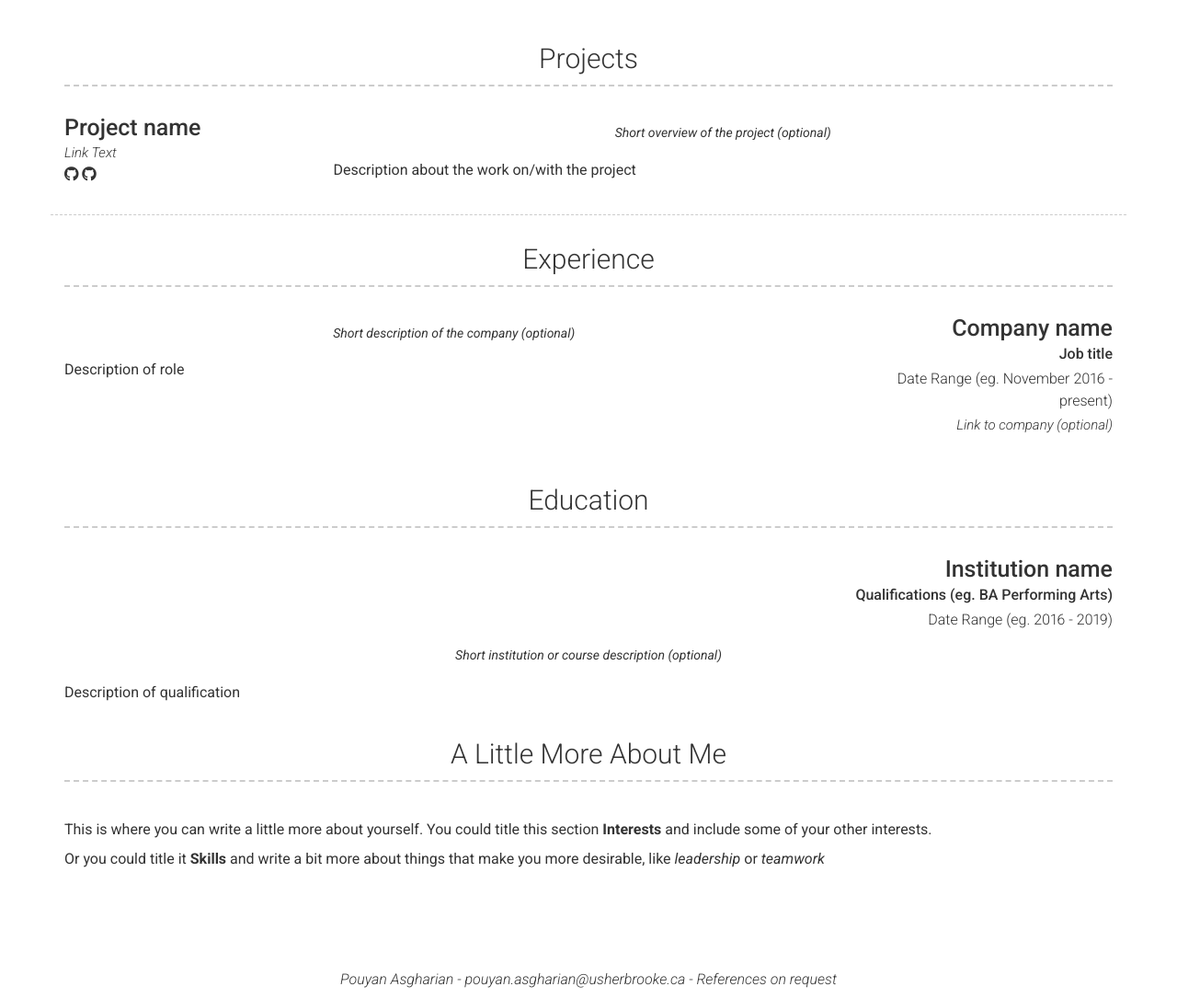
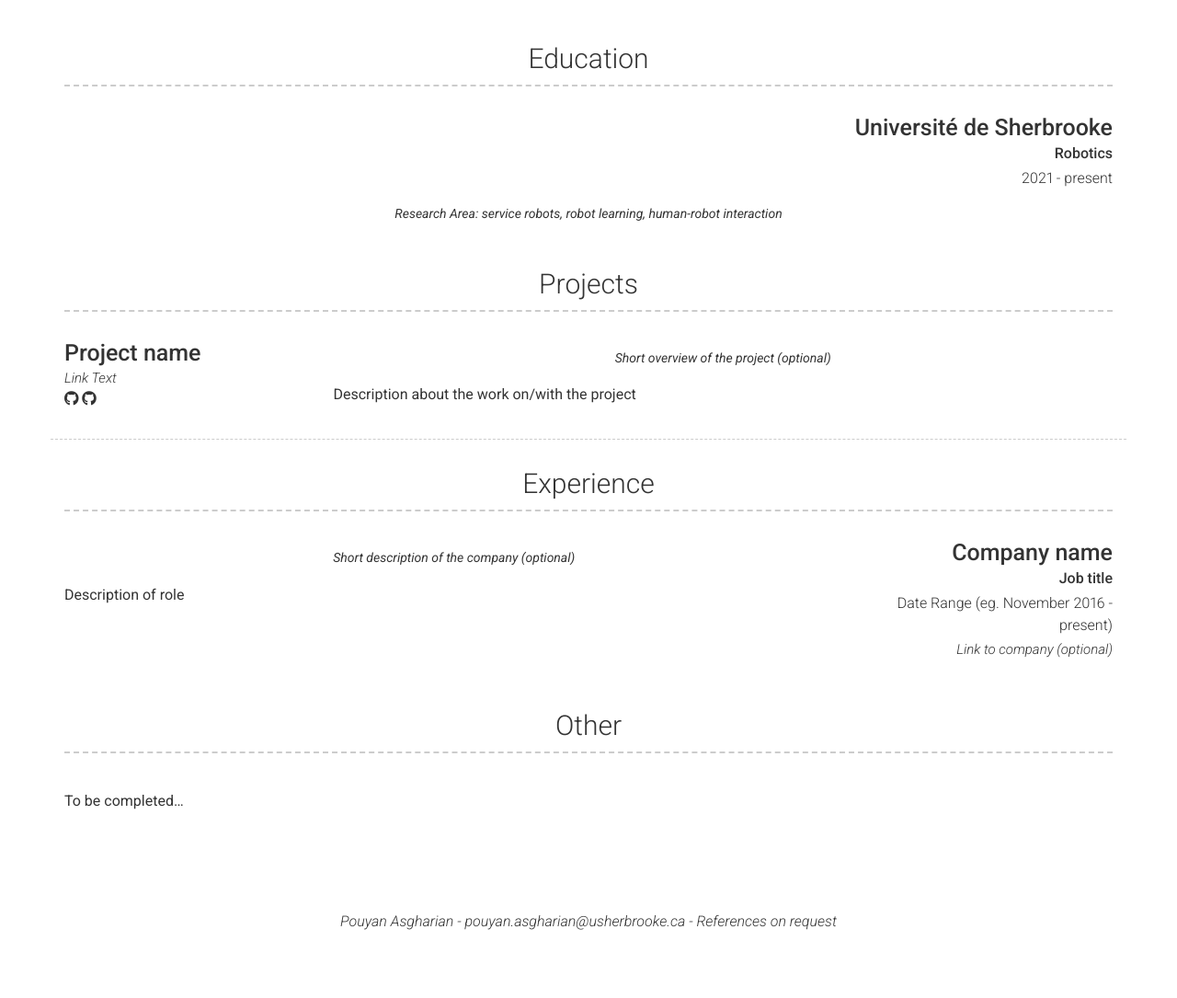
Before and after one commit to pouyan-asg/pouyan-asg.github.io, a Jekyll site: the page built from index.md, in a window 1280 px wide and 1400 px high, scrolled down 251 px, cut to the strip 315-1400 px from the top of the window. Shown: the whole strip at 92% size. Built offline with Jekyll 4.4.1, drawn with Linux system fonts in a browser that asks for light colours; nearby versions of some CDN libraries; after the commit the page ends 1588 px from its top, so only the background shows below that.

Commit message:
Update _config.yml

```diff
--- a/_config.yml
+++ b/_config.yml
@@ -55,6 +55,17 @@ about_content: | # this will include new lines to allow paragraphs
   I am a PhD student of Robotics at the University of Sherbrooke (UdeS). My research areas relate to learning-based socially assistive robots (SARs) for aged people and human-robot interaction. I am interested in using efficient approaches for teaching robots to have intelligent machines as caregivers. Also, I am a member of IntRoLab at the Interdisciplinary Institute for Technological Innovation (3IT), working under the supervision of Dr <a href="http://francoisferland.com" target="_blank">François Ferland</a>.
 
 content:
+  - title: Education
+    layout: list
+    content:
+      - layout: top-right
+        title: Université de Sherbrooke
+        sub_title: Robotics
+        caption: 2021 - present
+        quote: >
+          Research Area: service robots, robot learning, human-robot interaction
+        description: | # this will include new lines to allow paragraphs
+
   - title: Projects # Title for the section
     layout: list # Type of content section (list/text)
     content:
@@ -87,23 +98,10 @@ content:
           Short description of the company (optional)
         description: | # this will include new lines to allow paragraphs
           Description of role
-  - title: Education
-    layout: list
-    content:
-      - layout: top-right
-        title: Institution name
-        sub_title: Qualifications (eg. BA Performing Arts)
-        caption: Date Range (eg. 2016 - 2019)
-        quote: >
-          Short institution or course description (optional)
-        description: | # this will include new lines to allow paragraphs
-          Description of qualification
-  - title: A Little More About Me
+  - title: Other
     layout: text
     content: | # this will include new lines to allow paragraphs
-      This is where you can write a little more about yourself. You could title this section **Interests** and include some of your other interests.
-
-      Or you could title it **Skills** and write a bit more about things that make you more desirable, like *leadership* or *teamwork*
+      To be completed...
 
 # Footer
 footer_show_references: true
```
